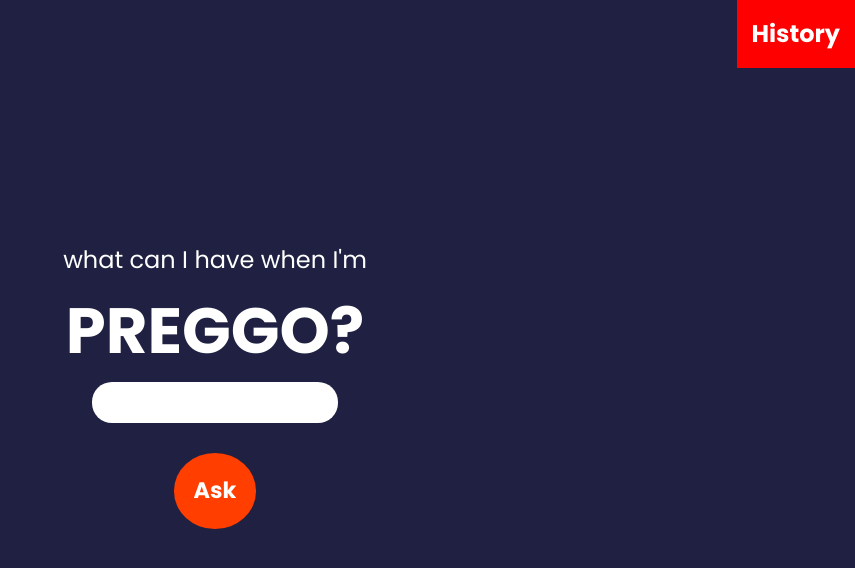
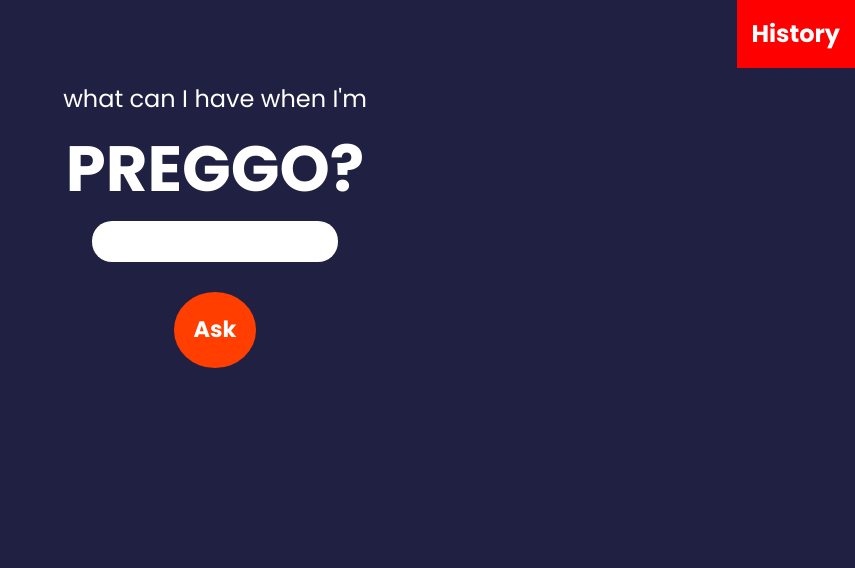
Before and after one commit to jason-rivera/svelte-preggo, a Svelte app: page / in a window 1280 px wide. Shown: the top 568 px of the page, without its empty margins (425-1280 px from the left). Built offline with nearby package versions, Linux system fonts and the light colour scheme.

Commit message:
update side nav style

```diff
--- a/src/App.svelte
+++ b/src/App.svelte
@@ -118,10 +118,10 @@
     display: flex;
     flex-direction: column;
     align-items: center;
-    justify-content: center;
+
     height: 100vh;
     text-align: center;
-    padding: 20px;
+    padding: 80px 20px;
     transition: 300ms all;
     overflow-x: hidden;
   }
@@ -175,7 +175,7 @@
 
   /** Nav Menu */
   .nav-menu {
-    position: absolute;
+    position: fixed;
     top: 0;
     right: 0;
   }
@@ -199,7 +199,7 @@
   }
 
   .side-nav {
-    position: absolute;
+    position: fixed;
     overflow: hidden;
     transition: 300ms all;
     background: red;
```
